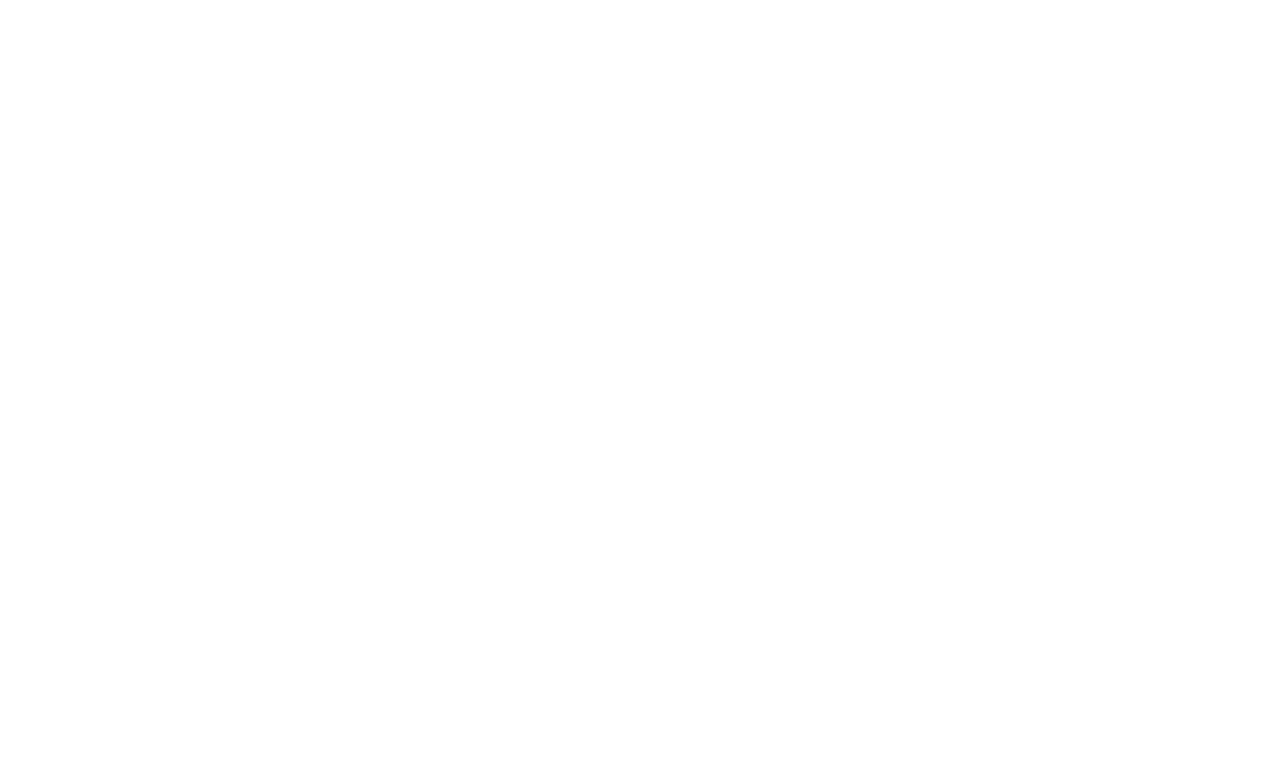
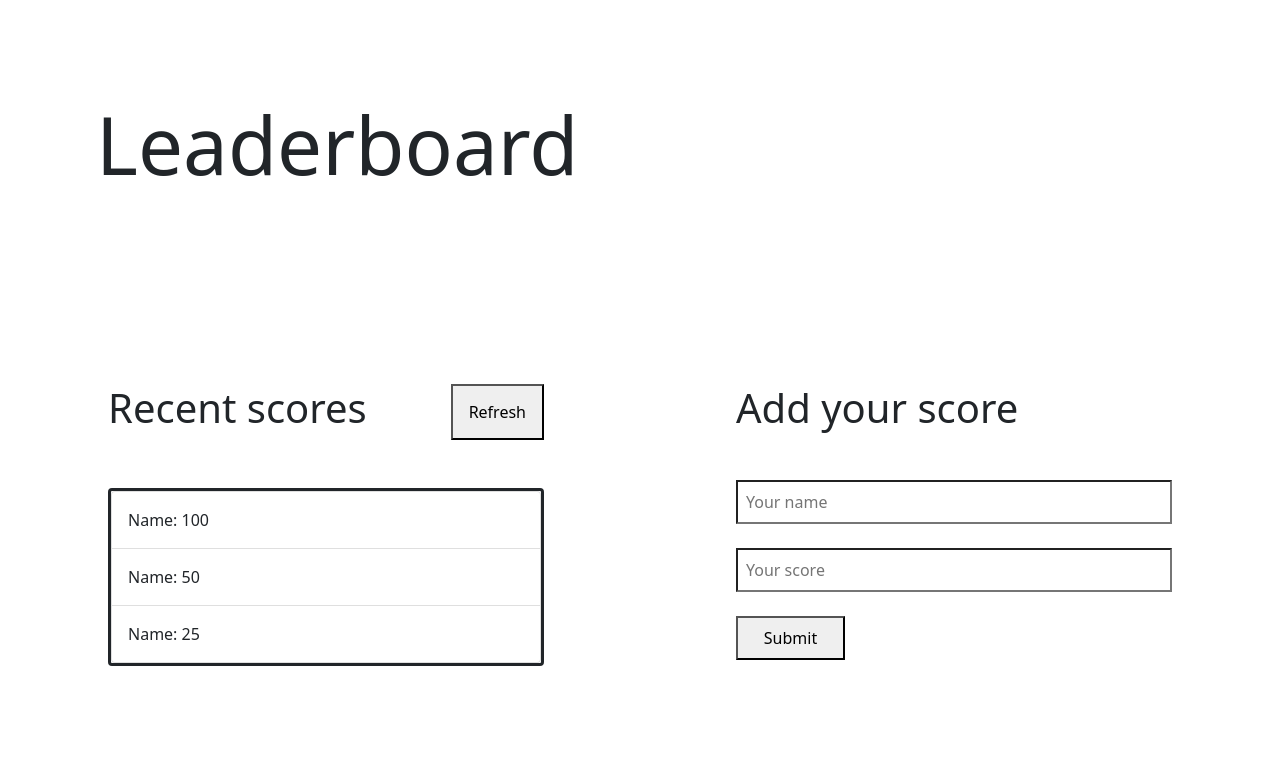
Before and after one commit to virag-ky/Leaderboard, a website built with webpack: page src/index.html in a window 1280 px wide. Built offline with nearby package versions, Linux system fonts and the light colour scheme.

Commit message:
Add HTML markup and basic styling with Bootstrap

```diff
--- a/package.json
+++ b/package.json
@@ -5,6 +5,7 @@
   "main": "index.js",
   "scripts": {
     "test": "echo \"Error: no test specified\" && exit 1",
+    "watch": "webpack --watch",
     "start": "webpack serve --open",
     "build": "webpack"
   },
--- a/src/index.html
+++ b/src/index.html
@@ -13,6 +13,45 @@
     />
   </head>
   <body>
+    <h1 class="display-1 m-5 p-5">Leaderboard</h1>
+    <main class="container-fluid d-flex">
+      <section class="container w-50 m-5 p-5">
+        <div class="d-flex justify-content-between mb-5">
+          <h2 class="display-6">Recent scores</h2>
+          <button type="button" class="pt-1 pb-1 ps-3 pe-3">Refresh</button>
+        </div>
+        <ul class="list-group border border-3 border-dark">
+          <li class="list-group-item p-3">Name: 100</li>
+          <li class="list-group-item p-3">Name: 50</li>
+          <li class="list-group-item p-3">Name: 25</li>
+        </ul>
+      </section>
+      <section class="container w-50 m-5 p-5">
+        <h2 class="display-6 mb-5">Add your score</h2>
+        <form action="" class="d-flex flex-column">
+          <input
+            type="text"
+            name="name"
+            id="name"
+            placeholder="Your name"
+            class="p-2 mb-4 border-2"
+          />
+          <input
+            type="text"
+            name="score"
+            id="score"
+            placeholder="Your score"
+            class="p-2 mb-4 border-2"
+          />
+          <input
+            type="submit"
+            name="submit"
+            id="submit"
+            class="p-2 w-25 border-2"
+          />
+        </form>
+      </section>
+    </main>
     <script
       src="https://cdn.jsdelivr.net/npm/bootstrap@5.0.2/dist/js/bootstrap.bundle.min.js"
       integrity="sha384-MrcW6ZMFYlzcLA8Nl+NtUVF0sA7MsXsP1UyJoMp4YLEuNSfAP+JcXn/tWtIaxVXM"
--- a/src/index.js
+++ b/src/index.js
@@ -1,2 +1 @@
 import _ from "lodash";
-import "./style.css";
--- a/webpack.config.js
+++ b/webpack.config.js
@@ -2,6 +2,7 @@ const path = require("path");
 const HtmlWebpackPlugin = require("html-webpack-plugin");
 
 module.exports = {
+  mode: "development",
   entry: "./src/index.js",
   devServer: {
     static: "./dist",
```
Also changed, not shown: dist/index.html, dist/main.js, dist/main.js.LICENSE.txt (deleted), src/style.css (deleted).
